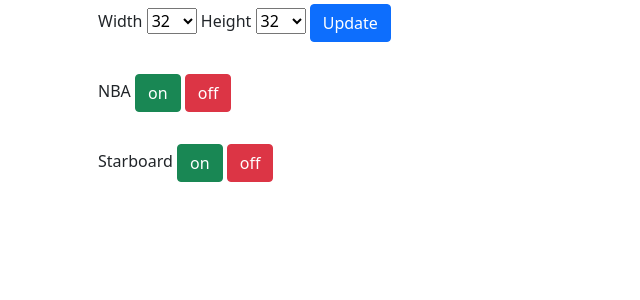
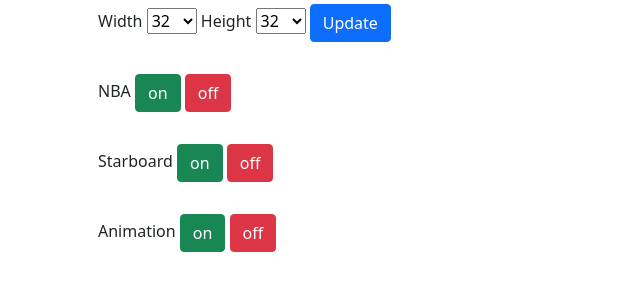
Before and after one commit to nanhoes/NBA-scoreboard, a Flask app: template client/templates/index.html in a window 1280 px wide. Shown: the part 250-550 px from the top of the page, without its empty margins (0-640 px from the left). Run offline with Flask 2, Linux system fonts and the light colour scheme; the template is opened without the code that fills it: most values are stand-ins (such as "Sample title", 1, 10 or a date in 2020); some libraries are stand-ins or nearby versions.

Commit message:
Update index.html

```diff
--- a/client/templates/index.html
+++ b/client/templates/index.html
@@ -107,6 +107,14 @@
         <input {% if starboard=='off' %} disabled="disabled"{% endif %} type="submit" name="starboard" class="btn btn-danger" value="off"></input>
       </div>
     </form>
+    </form>
+    <form action="/animation", method="POST">
+      <div class="form-group">
+        <label>Animation</label>
+        <input {% if animation=='on' %} disabled="disabled"{% endif %} type="submit" name="animation" class="btn btn-success" value="on"></input>
+        <input {% if animation=='off' %} disabled="disabled"{% endif %} type="submit" name="animation" class="btn btn-danger" value="off"></input>
+      </div>
+    </form>
   </div>
 
 </main><!-- /.container -->
```
